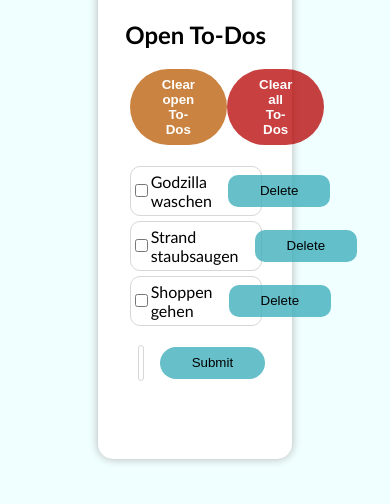
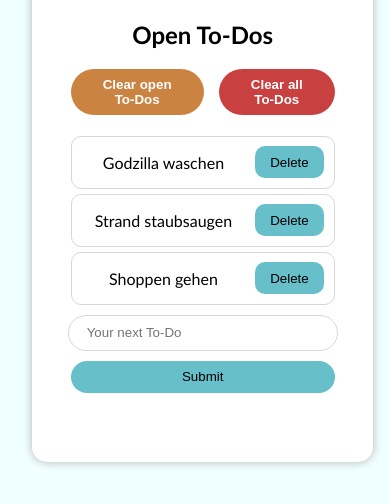
Before and after one commit to freudinsky/ToDo_TF, a plain HTML site: page index.html in a window 390 px wide. Shown: the part 262-766 px from the top of the page. Drawn offline with Linux system fonts and the light colour scheme.

Commit message:
added responsiveness & larger label for click to check

```diff
--- a/index.js
+++ b/index.js
@@ -50,6 +50,7 @@ function renderList(todo) {
 	}
 	complHeadHide();
 }
+
 
 // Condtional Rendering für Completed H2 -> Funktion für eventListener
 
--- a/styles.css
+++ b/styles.css
@@ -8,7 +8,8 @@ body {
 }
 
 .wrapper {
-	width: 45%;
+	width: 90%;
+	max-width: 900px;
 	margin: auto;
 	display: flex;
 	justify-content: center;
@@ -49,6 +50,8 @@ li {
 	border: solid 1px rgb(215, 215, 215);
 	border-radius: 10px;
 	margin: 5px 0;
+	text-align: center;
+	height: fit-content;
 }
 
 #fox {
@@ -74,8 +77,20 @@ li {
 	justify-self: right;
 	width: 20%;
 }
-li > p {
-	width: 70%;
+li p {
+	width: 90%;
+
+	padding: 0 10px;
+	text-align: center;
+	height: fit-content;
+}
+label {
+	margin: 0;
+	width: 100%;
+	height: 100%;
+	display: flex;
+	justify-content: center;
+	align-items: center;
 }
 button,
 .delete-todo {
@@ -83,6 +98,7 @@ button,
 	width: 7rem;
 	height: 2rem;
 	margin: 1rem;
+	margin-left: 5px;
 	padding: 0.5rem 2rem;
 	border-radius: 10px;
 	border: none;
@@ -115,7 +131,7 @@ button:active, .delete-todo:active{
 }
 .clear-wrap {
 	width: 90%;
-	margin: auto;;
+	margin: auto;
 	display: flex;
 	justify-content: space-between;
 }
@@ -139,3 +155,29 @@ button:active, .delete-todo:active{
 	text-decoration: line-through;
 	color: gray;
 }
+
+@media screen and (max-width: 720px) {
+	#todo-form {
+		flex-direction: column;
+		padding: 0;
+	}
+	#todo-input, #add-btn {
+		width: 100%;
+		margin: 5px 0;
+	}
+	.delete-todo {
+		width: fit-content;
+		padding: 5px 15px;
+		margin: 5px;
+		margin-right: 10px;
+		margin-left: 0;
+	}
+}
+@media screen and (max-width: 450px) {
+		.check {
+			display: none
+		}
+		label {
+
+		}
+}
```
